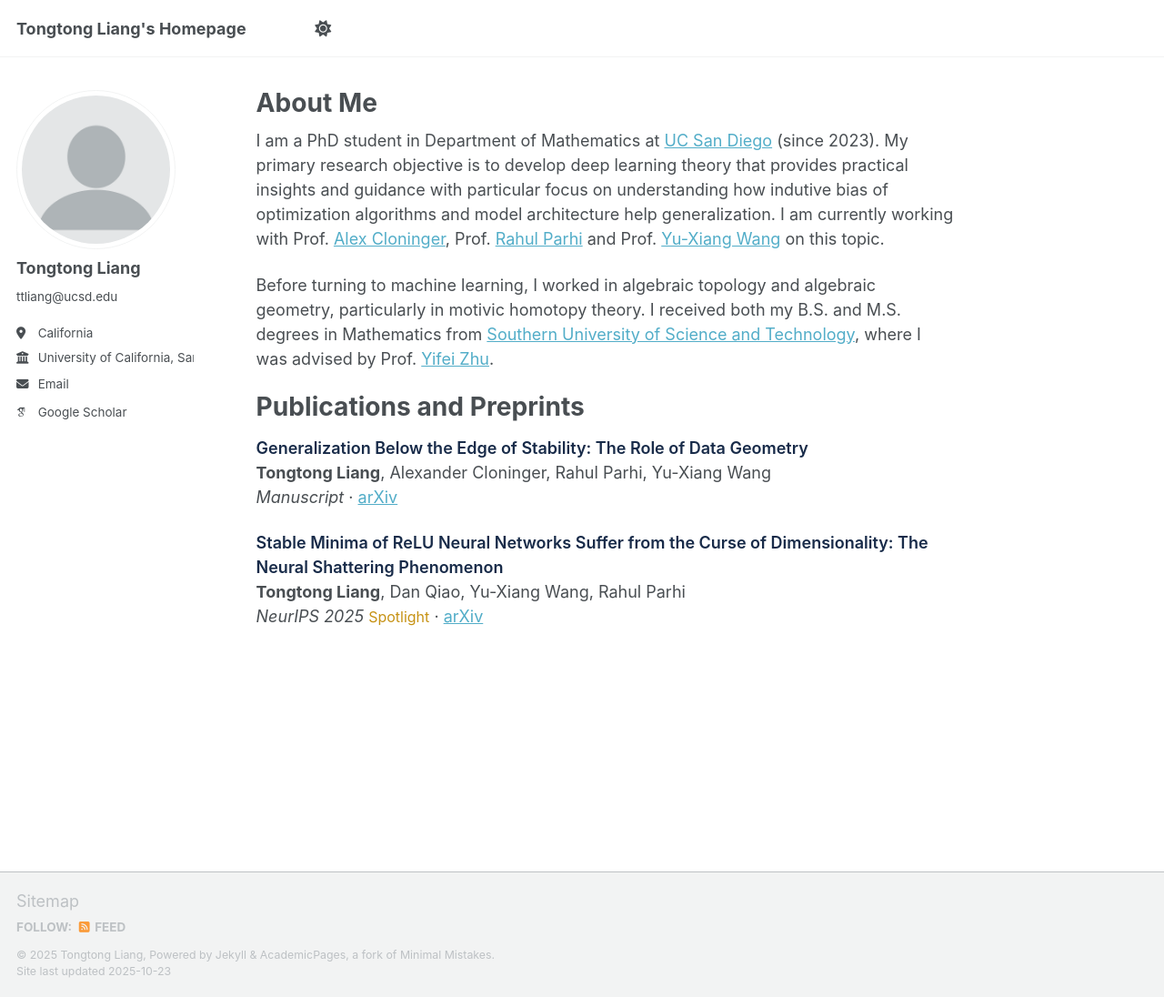
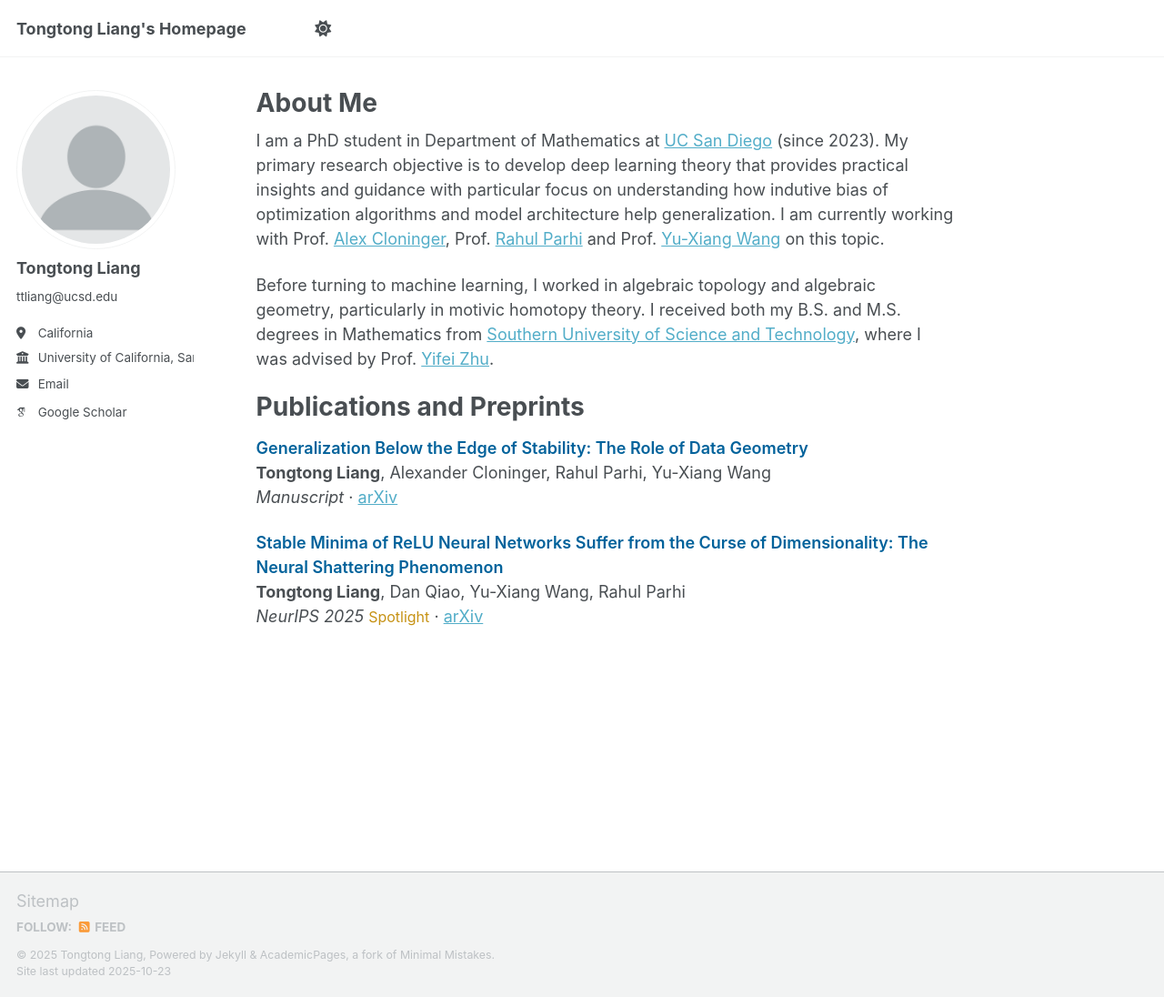
Before and after one commit to tongtongliang/tongtongliang.github.io, a Jekyll site: the page built from _pages/about.md, in a window 1280 px wide and 1096 px high. Shown: the whole window at 91% size. Built offline with Jekyll 4.4.1, drawn with Linux system fonts in a browser that asks for light colours; some web fonts are replaced; a script that is not in the unit is left out.

Commit message:
Update about.md

```diff
--- a/_pages/about.md
+++ b/_pages/about.md
@@ -13,13 +13,14 @@ Before turning to machine learning, I worked in algebraic topology and algebraic
 
 Publications and Preprints
 ======
-<span style="color:#182B49; font-weight:600;">
+
+<span style="color:#00629B; font-weight:600;">
 Generalization Below the Edge of Stability: The Role of Data Geometry
 </span>
 **Tongtong Liang**, Alexander Cloninger, Rahul Parhi, Yu-Xiang Wang
 *Manuscript* · [arXiv](https://arxiv.org/abs/2510.18120)
 
-<span style="color:#182B49; font-weight:600;">
+<span style="color:#00629B; font-weight:600;">
 Stable Minima of ReLU Neural Networks Suffer from the Curse of Dimensionality: The Neural Shattering Phenomenon
 </span>
 **Tongtong Liang**, Dan Qiao, Yu-Xiang Wang, Rahul Parhi
```
